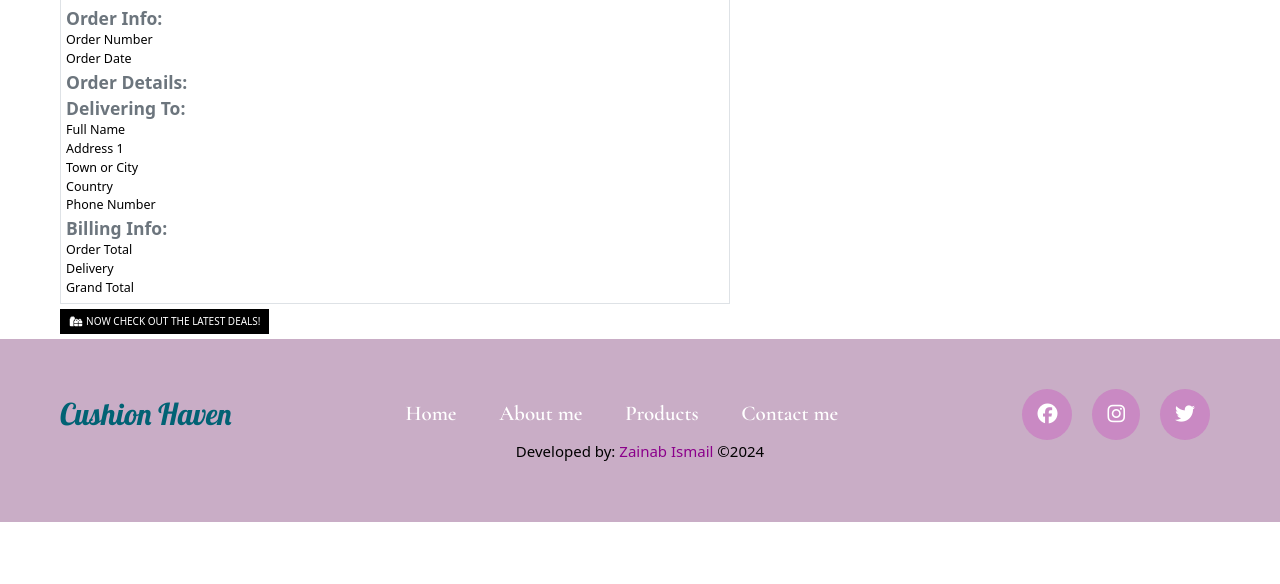
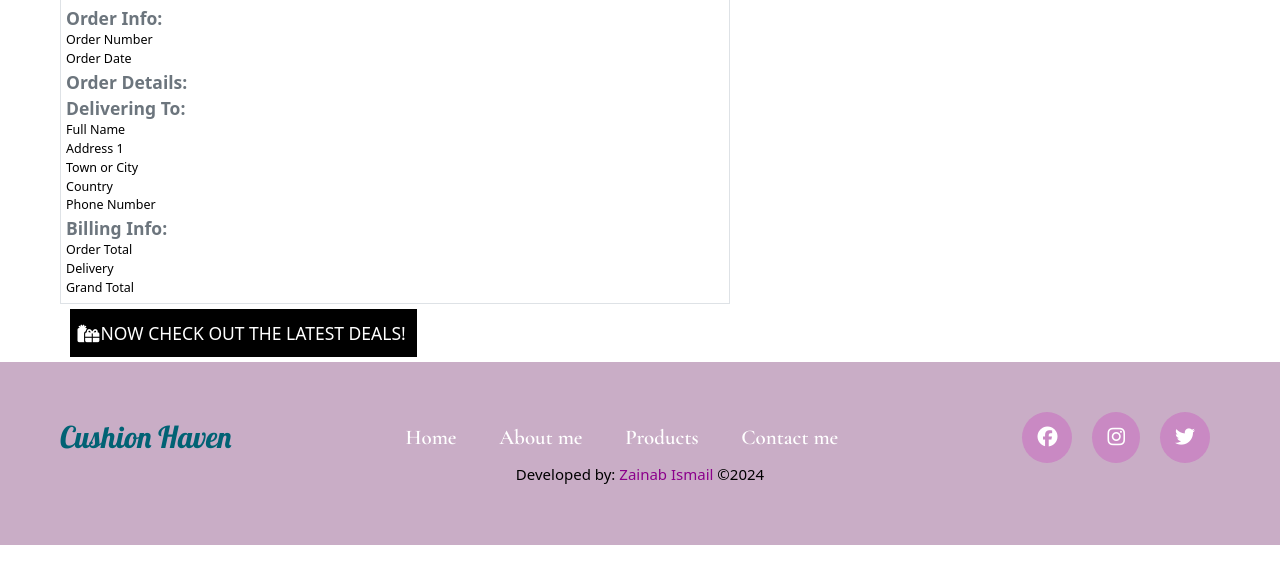
Before and after one commit to zaicodes/CushionHaven, a Django app: template checkout/templates/checkout/checkout_success.html in a window 1280 px wide. Shown: the part 199-783 px from the top of the page. Run offline with Django 5.2, Linux system fonts and the light colour scheme; the template is opened without the code that fills it, so the values that code supplies are empty; some libraries are stand-ins or nearby versions; some web fonts are replaced.

Commit message:
Update checkout_success.html template by increase font size and padding of "Shop Now" button.

```diff
--- a/checkout/templates/checkout/checkout_success.html
+++ b/checkout/templates/checkout/checkout_success.html
@@ -198,7 +198,7 @@
                     <span class="text-uppercase">Back to Profile</span>
                 </a>
             {% else %}
-                <a href="{% url 'products' %}?category=new_arrivals,deals,clearance" class="btn btn-black rounded-0 my-2">
+                <a href="{% url 'products' %}?category=new_arrivals,deals,clearance" class="btn btn-black rounded-0 my-2 fs-3 m-3 p-3">
                     <span class="icon mr-2">
                         <i class="fas fa-gifts"></i>
                     </span>
```
